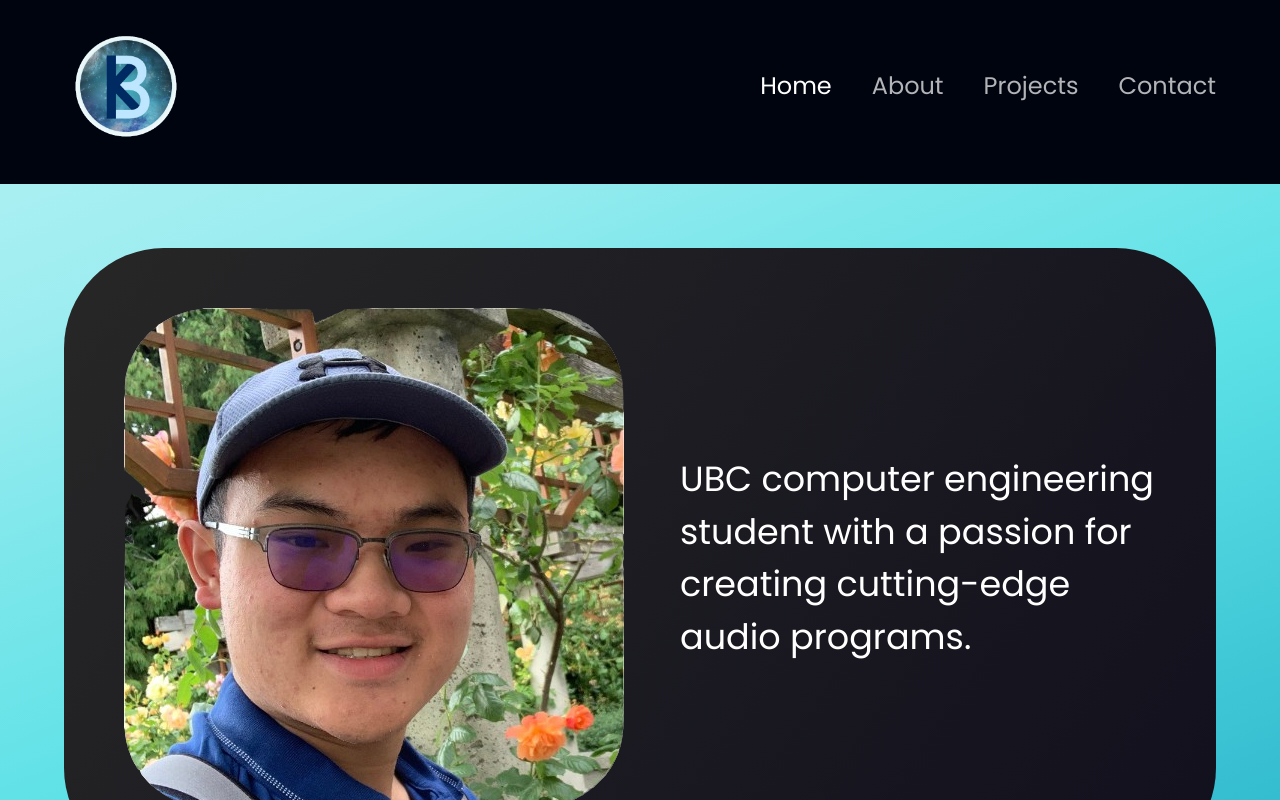
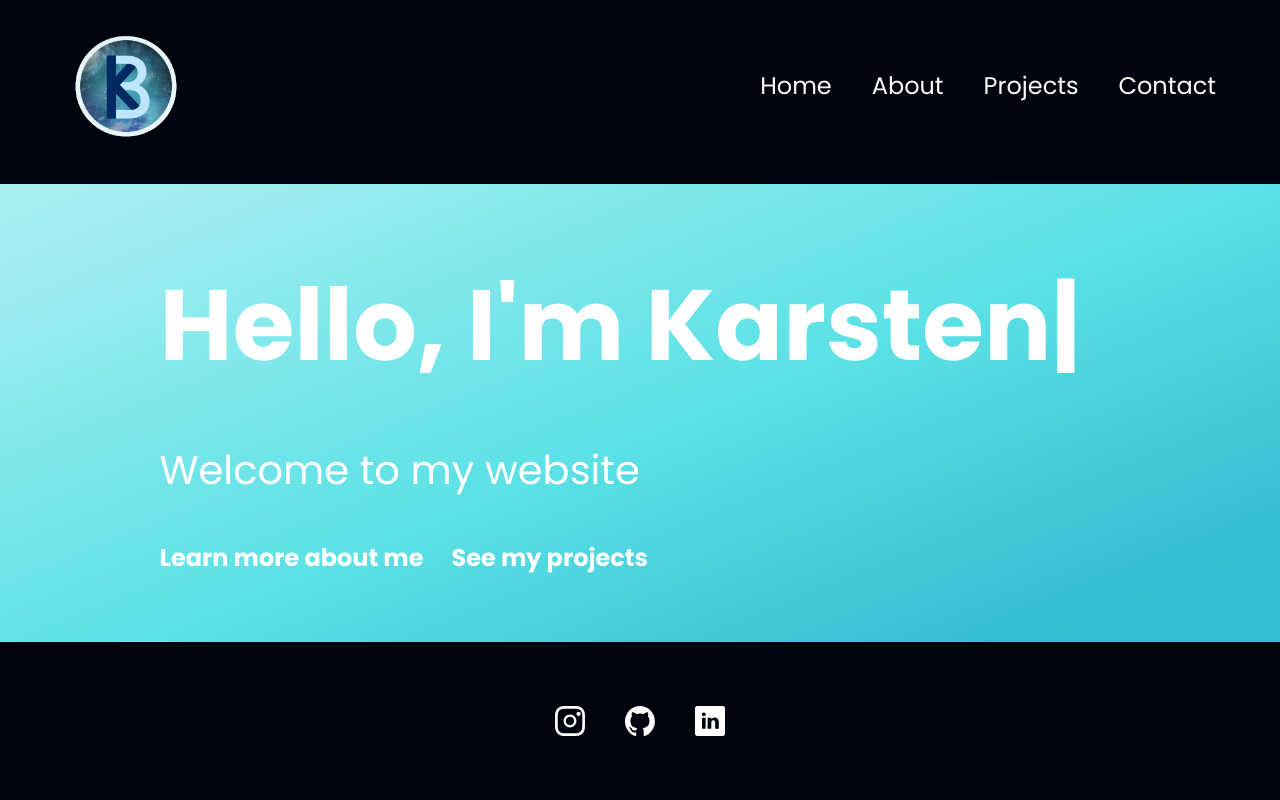
Before and after one commit to Karsten-Uy/karsten_website, a React (Vite) app in the folder karsten_website/: page /karsten_website/home in a window 1280 px wide. Shown: the top 800 px of the page. Built offline with nearby package versions, Linux system fonts and the light colour scheme.

Commit message:
Changed Hoempage

```diff
--- a/karsten_website/src/App.jsx
+++ b/karsten_website/src/App.jsx
@@ -6,18 +6,23 @@
 import About from './pages/About';
 import { Navbar, Footer } from './components';
 import Projects from './pages/Projects';
-import Experience from './pages/Experience'; // Uncomment when ready
+import Experience from './pages/Experience';
 import Contact from './pages/Contact';
 
 const App = () => (
   <Router>
-    <div className="bg-primary w-full overflow-hidden">
-      <div className={[styles.paddingX, styles.flexCenter].join(' ')}>
+    <div className="bg-primary w-full h-screen flex flex-col">
+      <div className={[styles.paddingX, styles.flexCenter, 'flex-shrink-0'].join(' ')}>
         <div className={[styles.boxWidth, 'mb-3'].join(' ')}>
           <Navbar />
         </div>
       </div>
 
+      <div className={['flex-grow bg-blue-gradient', styles.paddingX, 'flex flex-col justify-between'].join(' ')}>
+        <div>
+          {/* This empty div will push the content down, ensuring it is centered */}
+        </div>
+        <div className='flex items-center justify-center flex-grow'>
           <Routes>
             <Route path="/karsten_website/" index element={<Home />} />
             <Route path="/karsten_website/home" element={<Home />} />
@@ -26,8 +31,13 @@
             <Route path="/karsten_website/projects" element={<Projects />} />
             <Route path="/karsten_website/contact" element={<Contact />} />
           </Routes>
+        </div>
+        <div>
+          {/* This empty div will push the content up, ensuring it is centered */}
+        </div>
+      </div>
 
-      <div className={['bg-primary', styles.paddingX, styles.flexStart].join(' ')}>
+      <div className={['bg-primary', styles.paddingX, styles.flexStart, 'flex-shrink-0'].join(' ')}>
         <div className={[styles.boxWidth].join(' ')}>
           <Footer />
         </div>
--- a/karsten_website/src/components/AIVocalModels.jsx
+++ b/karsten_website/src/components/AIVocalModels.jsx
@@ -30,7 +30,7 @@
         <div className="flex flex-col items-center py-[60px] px-[60px] bg-discount-gradient rounded-[100px]">
           {AIVocalModelsConsts.map((block) => (
             <div key={block.id} className='flex flex-col'>
-              <p className="font-poppins font-normal text-white mb-10 md:text-[50px] text-[24px] text-center">
+              <p className="font-poppins font-bold text-white mb-3 md:text-[50px] text-[24px] text-center">
                 {block.id}
               </p>
 
@@ -38,7 +38,7 @@
                 {block.labelTop}
               </p>
 
-              <div className='flex items-start flex-row justify-end mt-10'>
+              <div className='flex items-start flex-row justify-end mt-6'>
                 <div className="rounded-full bg-button-blue p-4 mr-4 flex-grow flex items-center">
                   <button onClick={() => handleAudioClick(audioRef1, setIsPlaying1)}>
                     <img src={getPlayButtonImage(isPlaying1)} className='w-[40px]'/>
--- a/karsten_website/src/components/CentreBlock.jsx
+++ b/karsten_website/src/components/CentreBlock.jsx
@@ -1,23 +1,74 @@
+import React, { useState, useEffect } from 'react';
+import { Link } from 'react-router-dom';
+import { motion } from 'framer-motion';
 import styles from "../style";
-import { home_description_block } from "../constants";
 
-const CentreBlock = () => (
-  <section id='home' className={`flex md:flex-row flex-col ${styles.paddingY}`}>
-    <div className={`flex-1 ${styles.flexStart} flex-col xl:px-0 sm:px-16 px-6`}>
-      <div className="flex flex-row items-center py-[60px] px-[60px] bg-discount-gradient rounded-[100px]">
-        {home_description_block.map((block) => (
-          <div key={block.id} className="flex items-center md:flex-row flex-col">
-            <img
-              src={block.img}
-              alt="Description"
-              className="w-full max-w-[600px] h-auto md:max-w-full md:w-auto md:mr-4" // Make the image responsive
-            />
-            <p className="font-poppins font-normal text-white mt-4 sm:mt-0 md:ml-10 md:text-[35px] text-[20px]">{block.content}</p>
-          </div>
-        ))}
+const buttonVariants = {
+  hover: {
+    scale: 1.1,
+    opacity: 0.8,
+  },
+  tap: {
+    scale: 0.9,
+  },
+};
+
+const CentreBlock = () => {
+  const [showCursor, setShowCursor] = useState(true);
+
+  useEffect(() => {
+    // Cursor blinking effect (continues indefinitely)
+    const cursorInterval = setInterval(() => {
+      setShowCursor((prev) => !prev);
+    }, 500); // Adjust the blinking speed here (milliseconds)
+
+    // Cleanup function
+    return () => {
+      clearInterval(cursorInterval);
+      setShowCursor(true);
+    };
+  }, []);
+
+  return (
+    <section id='home' className={`flex items-center ${styles.paddingY}`}>
+      <div className={`${styles.flexStart} flex-col xl:px-0 sm:px-16 px-6`}>
+        <div>
+          <p
+            className="font-poppins font-bold text-white mt-4 sm:mt-0 md:mr-10 md:text-[100px] text-[60px] mb-4 sm:mb-10"
+          >
+            Hello, I'm Karsten
+            <span style={{ opacity: showCursor ? 1 : 0 }}>|</span>
+          </p>
+          <p className="font-poppins font-normal text-white mt-4 sm:mt-0 md:mr-10 md:text-[40px] text-[30px] mb-4 sm:mb-10">
+            Welcome to my website
+          </p>
+        </div>
+
+        <div className="flex justify-end mt-4 sm:mt-0">
+          <Link to="/karsten_website/about">
+            <motion.p
+              className="font-poppins font-bold text-white md:text-[24px] text-[15px] hover:underline cursor-pointer"
+              variants={buttonVariants}
+              whileHover="hover"
+              whileTap="tap"
+            >
+              Learn more about me
+            </motion.p>
+          </Link>
+          <Link to="/karsten_website/projects">
+            <motion.p
+              className="font-poppins font-bold text-white md:text-[24px] text-[15px] mx-7 hover:underline cursor-pointer"
+              variants={buttonVariants}
+              whileHover="hover"
+              whileTap="tap"
+            >
+              See my projects
+            </motion.p>
+          </Link>
+        </div>
       </div>
-    </div>
-  </section>
-);
+    </section>
+  );
+};
 
 export default CentreBlock;
--- a/karsten_website/src/components/Footer.jsx
+++ b/karsten_website/src/components/Footer.jsx
@@ -27,7 +27,7 @@
               <img
                 src={social.icon}
                 alt={social.link}
-                className={`w-[30px] h-[30px] object-contain cursor-pointer ${index !== socialMedia.length - 1 ? 'mr-6' : 'mr-0'}`}
+                className={`w-[30px] h-[30px] object-contain cursor-pointer ${index !== socialMedia.length - 1 ? 'mr-10' : 'mr-0'}`}
               />
             </a>
           </motion.div>
--- a/karsten_website/src/components/KirbEqualizer.jsx
+++ b/karsten_website/src/components/KirbEqualizer.jsx
@@ -27,7 +27,7 @@
         <div className="flex flex-col items-center py-[60px] px-[60px] bg-discount-gradient rounded-[100px]">
           {KirbEqualizerConts.map((block) => (
             <div key={block.id} className="flex items-center flex-col">
-              <p className="font-poppins font-normal text-white mb-10 md:ml-10 md:text-[50px] text-[24px]">
+              <p className="font-poppins font-bold text-white mb-10 md:ml-10 md:text-[50px] text-[24px]">
                 {block.id}
               </p>
               <video
--- a/karsten_website/src/components/Navbar.jsx
+++ b/karsten_website/src/components/Navbar.jsx
@@ -5,6 +5,16 @@
 
 import { close, karstenLogo, menu } from '../assets';
 import { navLinks } from '../constants';
+
+const linkVariants = {
+  hover: {
+    scale: 1.1,
+    opacity: 0.8,
+  },
+  tap: {
+    scale: 0.9,
+  },
+};
 
 const Navbar = () => {
   const [active, setActive] = useState('Home');
@@ -31,17 +41,20 @@
 
       <ul className="list-none sm:flex hidden justify-end items-center flex-1">
         {navLinks.map((nav, index) => (
-          <li
+          <motion.li
             key={nav.id}
+            variants={linkVariants}
+            whileHover="hover"
+            whileTap="tap"
             className={`font-poppins font-normal cursor-pointer text-lg sm:text-2xl ${
-              active === nav.title ? 'text-white' : 'text-dimWhite'
+              active === nav.title ? 'text-white' : 'text-white'
             } ${index === navLinks.length - 1 ? 'mr-0' : 'mr-10'}`}
             onClick={() => handleNavigation(nav.title, nav.id)}
           >
-            <Link to={`/karsten_website/${nav.id}`} className={active === nav.title ? 'text-white' : 'text-dimWhite'}>
+            <Link to={`/karsten_website/${nav.id}`} className={active === nav.title ? 'text-white' : 'text-white'}>
               {nav.title}
             </Link>
-          </li>
+          </motion.li>
         ))}
       </ul>
 
@@ -60,17 +73,20 @@
         >
           <ul className="list-none flex justify-end items-start flex-1 flex-col">
             {navLinks.map((nav, index) => (
-              <li
+              <motion.li
                 key={nav.id}
+                variants={linkVariants}
+                whileHover="hover"
+                whileTap="tap"
                 className={`font-poppins font-medium cursor-pointer text-lg sm:text-2xl ${
-                  active === nav.title ? 'text-white' : 'text-dimWhite'
+                  active === nav.title ? 'text-white' : 'text-white'
                 } ${index === navLinks.length - 1 ? 'mb-0' : 'mb-4'}`}
                 onClick={() => handleNavigation(nav.title, nav.id)}
               >
-                <Link to={`/karsten_website/${nav.id}`} className={active === nav.title ? 'text-white' : 'text-dimWhite'}>
+                <Link to={`/karsten_website/${nav.id}`} className={active === nav.title ? 'text-white' : 'text-white'}>
                   {nav.title}
                 </Link>
-              </li>
+              </motion.li>
             ))}
           </ul>
         </div>
--- a/karsten_website/src/pages/About.jsx
+++ b/karsten_website/src/pages/About.jsx
@@ -6,7 +6,7 @@
 
 const About = () => {
   return (
-    <div className={["bg-blue-gradient", styles.flexStart].join(' ')}>
+    <div className={[styles.flexStart].join(' ')}>
       <div className={[styles.boxWidth].join(' ')}>
         <motion.div
           initial={{ opacity: 0 }}
--- a/karsten_website/src/pages/Home.jsx
+++ b/karsten_website/src/pages/Home.jsx
@@ -5,7 +5,7 @@
 
 const Home = () => {
   return (
-    <div className={["bg-blue-gradient", styles.flexStart].join(' ')}>
+    <div className={[styles.flexStart].join(' ')}>
       <div className={[styles.boxWidth].join(' ')}>
         <motion.div
           initial={{ opacity: 0}}
--- a/karsten_website/src/pages/Projects.jsx
+++ b/karsten_website/src/pages/Projects.jsx
@@ -6,7 +6,7 @@
 const Projects = () => {
   return (
     <div>
-      <div className={`bg-blue-gradient ${styles.paddingX} ${styles.flexCenter} flex items-center`}>
+      <div className={`${styles.paddingX} ${styles.flexCenter} flex items-center`}>
         <div className={[styles.boxWidth].join(' ')}>
           <div className='flex flex-col items-center'>
             <motion.div
```
Also changed, not shown: karsten_website/src/pages/Contact.jsx (+13 -7 lines), 5 other files (tests, documents, lock files or other folders). Lines whose indentation alone changed are shown as unchanged.
